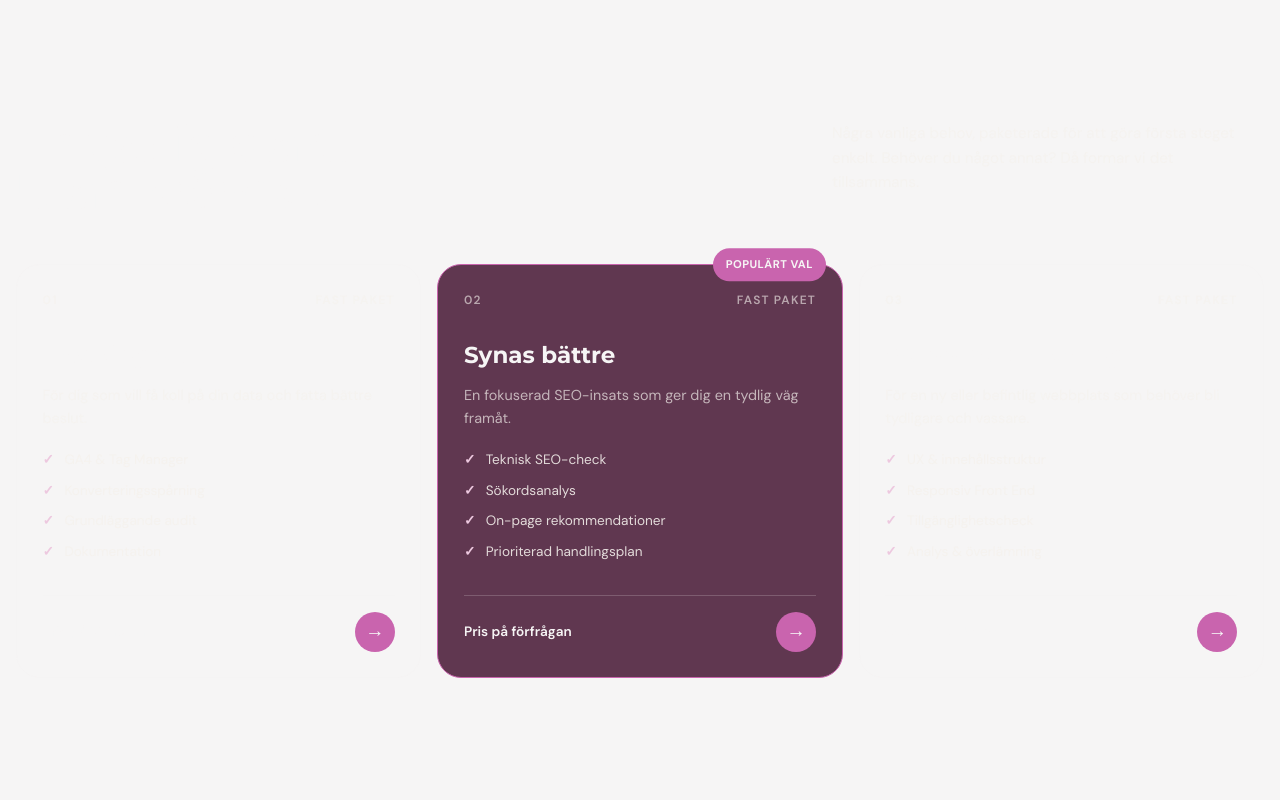
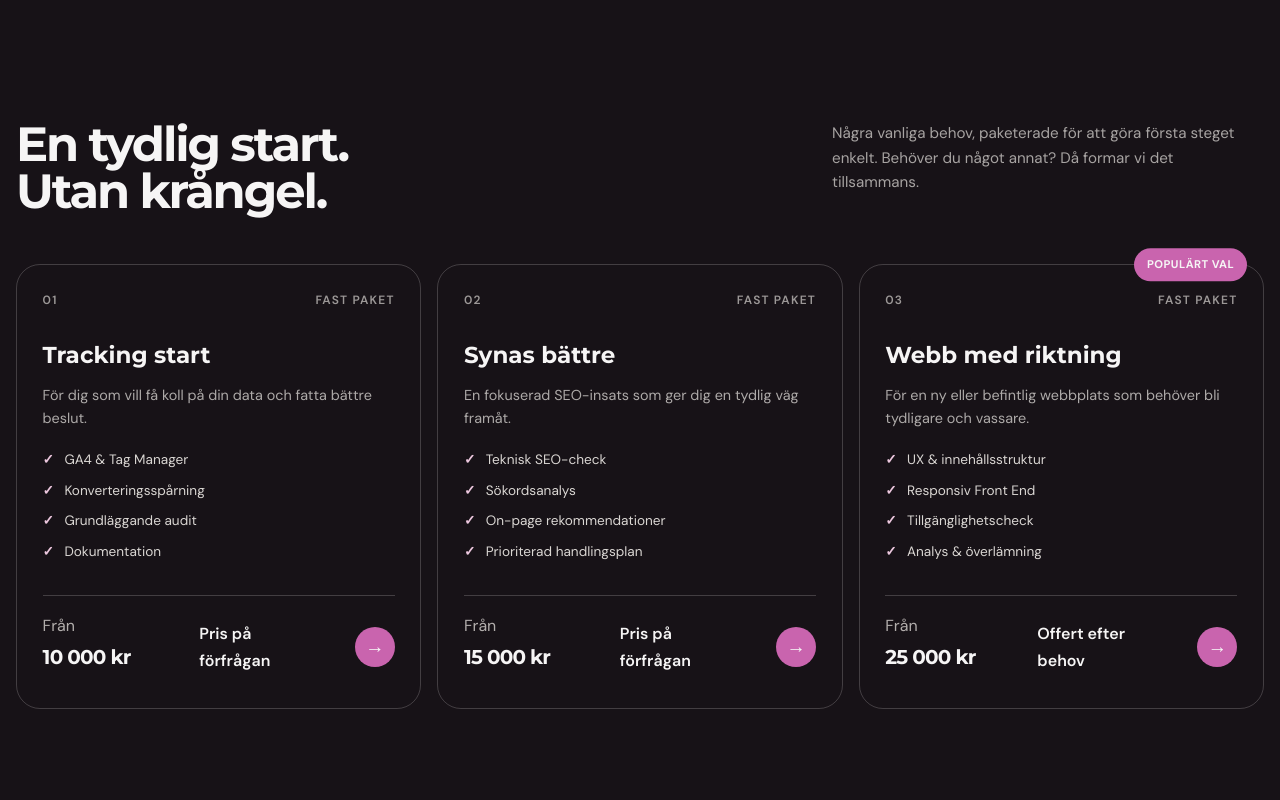
Before and after one commit to jenniemodd/portfolio_2, a React (Vite) app: page / in a window 1280 px wide. Shown: the part 5780-6580 px from the top of the page. Built offline with nearby package versions, Linux system fonts and the light colour scheme.

Commit message:
feat: add price attribute to Package type and display in Packages component

```diff
--- a/src/components/Packages.module.css
+++ b/src/components/Packages.module.css
@@ -1,12 +1,16 @@
 
 /* Sektion */
 .packages {
+  width: 100%;
+  padding-block: var(--space-section);
+  color: var(--color-paper);
+  background: var(--color-ink);
+}
+
+.container {
   width: var(--page);
   margin-inline: auto;
-  padding-block: var(--space-section);
-  color: var(--color-paper);
 }
-
 /* Rubrik och introduktion */
 .header {
   display: flex;
@@ -56,17 +60,19 @@
   transition:
     border-color var(--transition-fast),
     background var(--transition-fast),
-    transform var(--transition-fast);
+    box-shadow var(--transition-fast);
 }
 
 .card:hover {
-  border-color: rgba(245, 241, 237, 0.45);
+  background: var(--color-plum);
+  border-color: var(--color-pink);
+  box-shadow: var(--shadow);
 }
 
 /* Paket som framhävs */
 .featured {
-  background: var(--color-plum);
-  border-color: var(--color-pink);
+  background: transparent;
+  border-color: rgba(245, 241, 237, 0.2);
 }
 
 .featured:hover {
@@ -160,10 +166,10 @@
   display: flex;
   align-items: center;
   justify-content: space-between;
-  gap: 1rem;
+  gap: 2.1rem;
 
   color: var(--color-paper);
-  font-size: 0.85rem;
+  font-size: 1rem;
   font-weight: 600;
   text-decoration: none;
 }
@@ -187,7 +193,7 @@
 
 .cta:hover .arrow {
   transform: translateX(3px);
-  background: var(--color-coral);
+  background: var(--color-pink-soft);
 }
 
 .cta:focus-visible {
@@ -195,6 +201,32 @@
   outline-offset: 5px;
   border-radius: 3px;
 }
+
+
+/* Pris */
+.price {
+  display: flex;
+  flex-wrap: wrap;
+  align-items: baseline;
+  gap: 0.5rem;
+
+  color: var(--color-paper);
+}
+
+.price span {
+  color: rgba(245, 241, 237, 0.7);
+  font-size: 1rem;
+  font-weight: 400;
+}
+
+.price strong {
+  font-family: var(--font-heading);
+  font-size: clamp(1.25rem, 2.5vw, 1rem);
+  font-weight: 700;
+  line-height: 1;
+  letter-spacing: -0.04em;
+}
+
 
 /* Surfplatta */
 @media (max-width: 900px) {
--- a/src/components/Packages.tsx
+++ b/src/components/Packages.tsx
@@ -7,6 +7,7 @@ type Package = {
   description: string
   features: string[]
   cta: string
+  price: string
   featured?: boolean
 }
 
@@ -23,6 +24,7 @@ const packages: Package[] = [
       "Dokumentation",
     ],
     cta: "Pris på förfrågan",
+    price: "10 000 kr",
   },
   {
     id: 2,
@@ -36,7 +38,7 @@ const packages: Package[] = [
       "Prioriterad handlingsplan",
     ],
     cta: "Pris på förfrågan",
-    featured: true,
+    price: "15 000 kr",
   },
   {
     id: 3,
@@ -50,13 +52,16 @@ const packages: Package[] = [
       "Analys & överlämning",
     ],
     cta: "Offert efter behov",
+    price: "25 000 kr",
+    featured: true,
   },
 ]
 
 function Packages() {
   return (
     <section className={styles.packages} id="packages">
-      <header className={styles.header}>
+  <div className={styles.container}>
+    <header className={styles.header}>
         <h2>
           En tydlig start.
           <br />
@@ -109,6 +114,10 @@ function Packages() {
 
             <div className={styles.cardFooter}>
               <a href="#contact" className={styles.cta}>
+                <p className={styles.price}>
+  <span>Från</span>
+  <strong>{item.price}</strong>
+</p>
                 <span>{item.cta}</span>
                 <span
                   className={styles.arrow}
@@ -120,8 +129,9 @@ function Packages() {
             </div>
           </article>
         ))}
-      </div>
-    </section>
+        </div>
+    </div>
+  </section>
   )
 }
 
```
